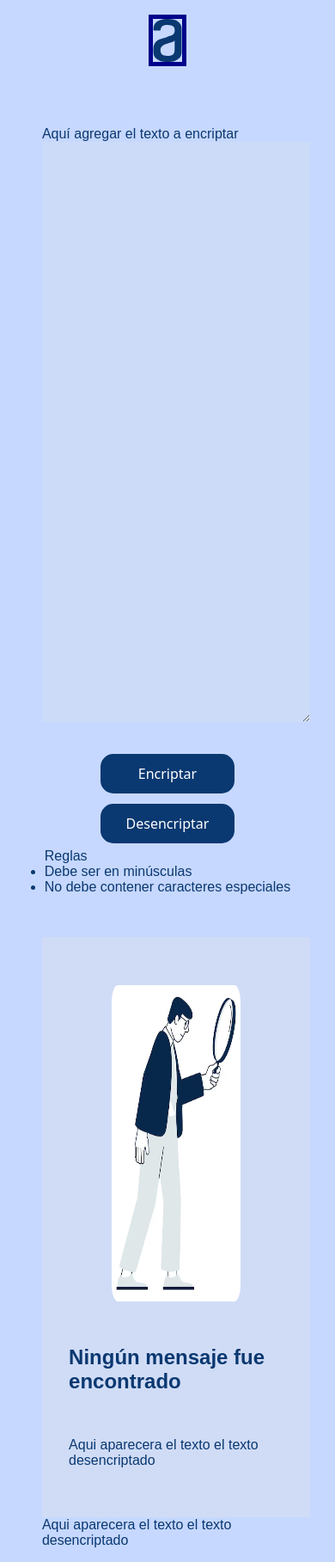
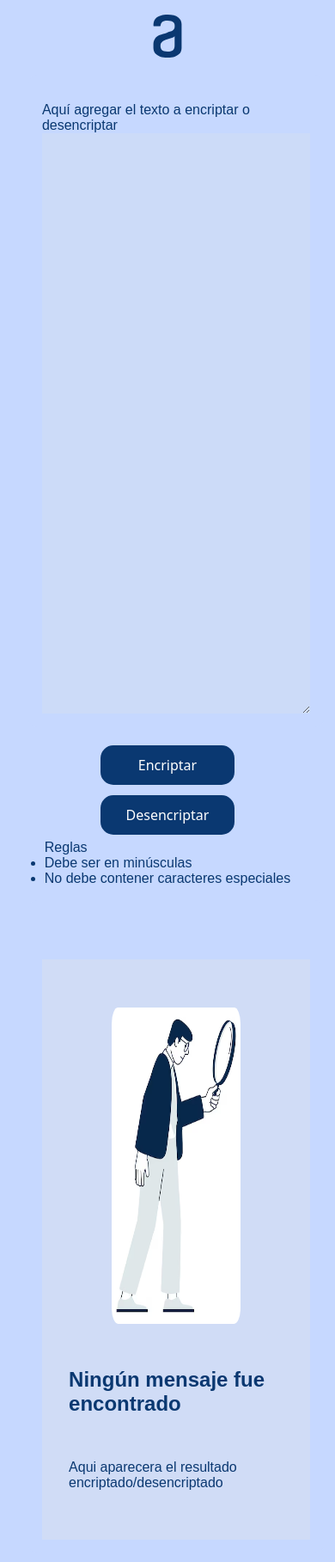
Before and after one commit to IbtFerGomez/ONE-Oracle, a plain HTML site: page index.html in a window 390 px wide. Shown: the whole page at 86% size. Drawn offline with Linux system fonts and the light colour scheme.

Commit message:
Actualizacion final antes de extra

```diff
--- a/app.js
+++ b/app.js
@@ -16,7 +16,7 @@ function validarTexto(texto) {
 function encriptar() {
     let texto = document.getElementById("user_input").value;
 
-    validarTexto(texto);
+    // validarTexto(texto);
 
     let textoEncriptado = texto
         .trim()
@@ -33,7 +33,7 @@ function encriptar() {
 function desencriptar() {
     let texto = document.getElementById("user_input").value;
 
-    validarTexto(texto);
+    // validarTexto(texto);
 
     let textoDesencriptado = texto
         .trim()
--- a/index.html
+++ b/index.html
@@ -16,8 +16,8 @@
         <main class="Portada">
 
             <div class="espacio">
-                <label for="text" id="label"> Aquí agregar el texto a encriptar</label>
-                <textarea class="encriptador" id="text" >
+                <label for="text" id="label"> Aquí agregar el texto a encriptar o desencriptar</label>
+                <textarea class="encriptador" id="user_input" >
 
                 </textarea>
             </div>
@@ -36,15 +36,11 @@
 
             </div>
             <div class="espacio">
-                <div class="desencriptador" id="desencriptador">
+                <div class="desencriptador" id="resultado">
                     <img src="Assets/Imagenes/Icon.avif" alt="Persona buscando" class="icono">
                     <H2>Ningún mensaje fue encontrado</H2>
-                    <p>  Aqui aparecera el texto el texto desencriptado</p>
+                    <p>  Aqui aparecera el resultado encriptado/desencriptado</p>
                 </div>
-                <div class="desencriptador2" id="desencriptador">
-                    <p>  Aqui aparecera el texto el texto desencriptado</p>
-                </div>
-
             </div>
 
         </main>
--- a/stylesheet.css
+++ b/stylesheet.css
@@ -58,7 +58,6 @@ p{
 
 .Logo{
     height: 50px;
-    border: 5px solid darkblue;
     background-color:#C6D8FF;
     float: center;
 }
@@ -226,7 +225,6 @@ p{
 
     .Logo{
         height: 50px;
-        border: 5px solid darkblue;
         background-color:#C6D8FF;
         float:inline-start;
     }
@@ -387,7 +385,6 @@ p{
 
         .Logo{
             height: 50px;
-            border: 5px solid darkblue;
             background-color:#C6D8FF;
             float: center;
             align-items:first baseline;
```
